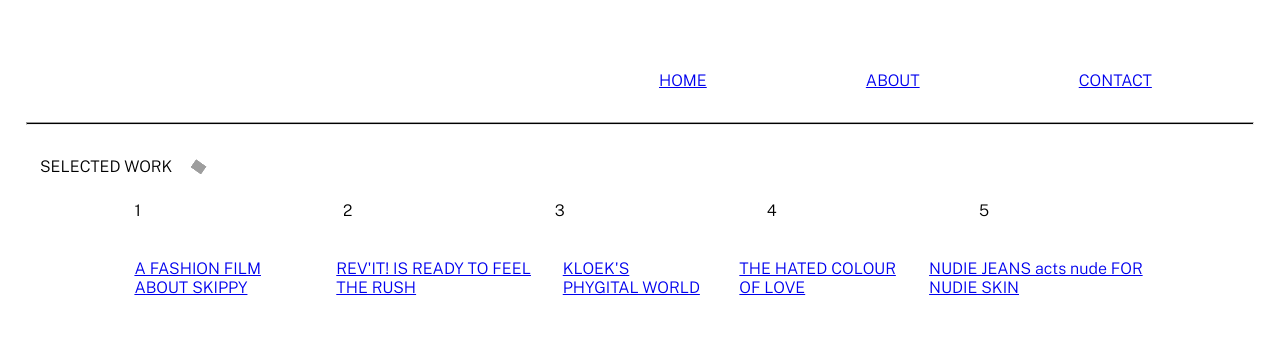
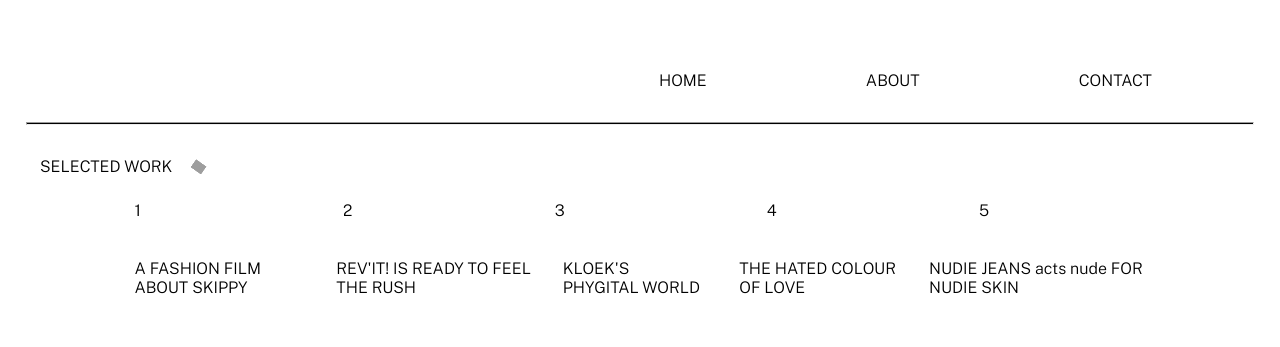
Before and after one commit to Leysren/Andrea-project, a plain HTML site: page index.html in a window 1280 px wide. Shown: the top 347 px of the page. Drawn offline with nearby package versions, Linux system fonts and the light colour scheme; grey boxes are pictures that could not be loaded.

Commit message:
Update Andrea.css

```diff
--- a/Andrea.css
+++ b/Andrea.css
@@ -2,6 +2,20 @@ html{
     font-family: 'Public Sans';font-size: 16px;
     font-weight: 300;
     height: 100vh;
+}
+
+a{
+    text-decoration: none;
+    color: black;
+    position: relative;
+}
+
+.topbar a:hover{
+    border-bottom: 2px solid black;
+}
+
+.works a:hover{
+    color: red;
 }
 
 #topbartest{
```
